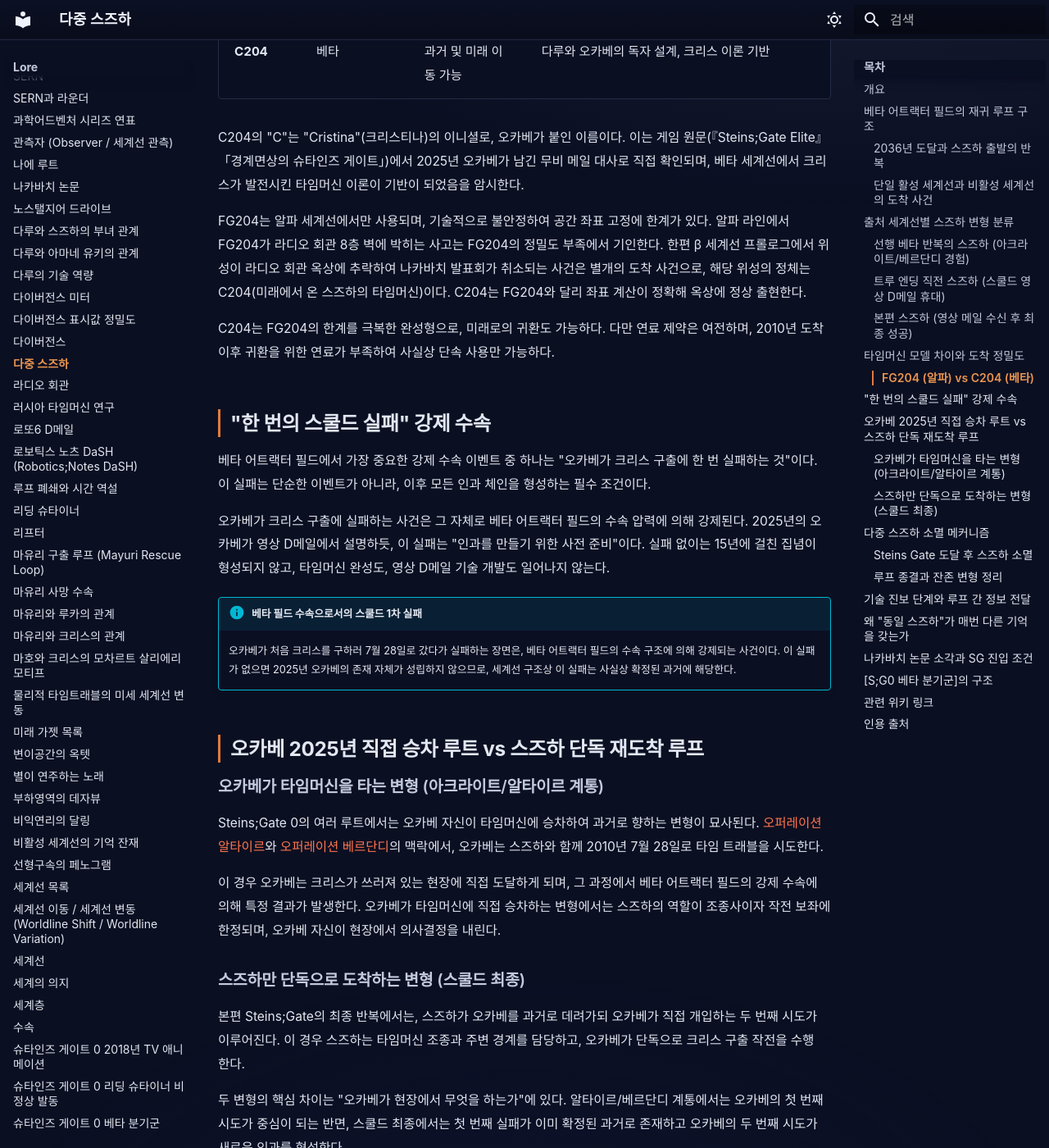
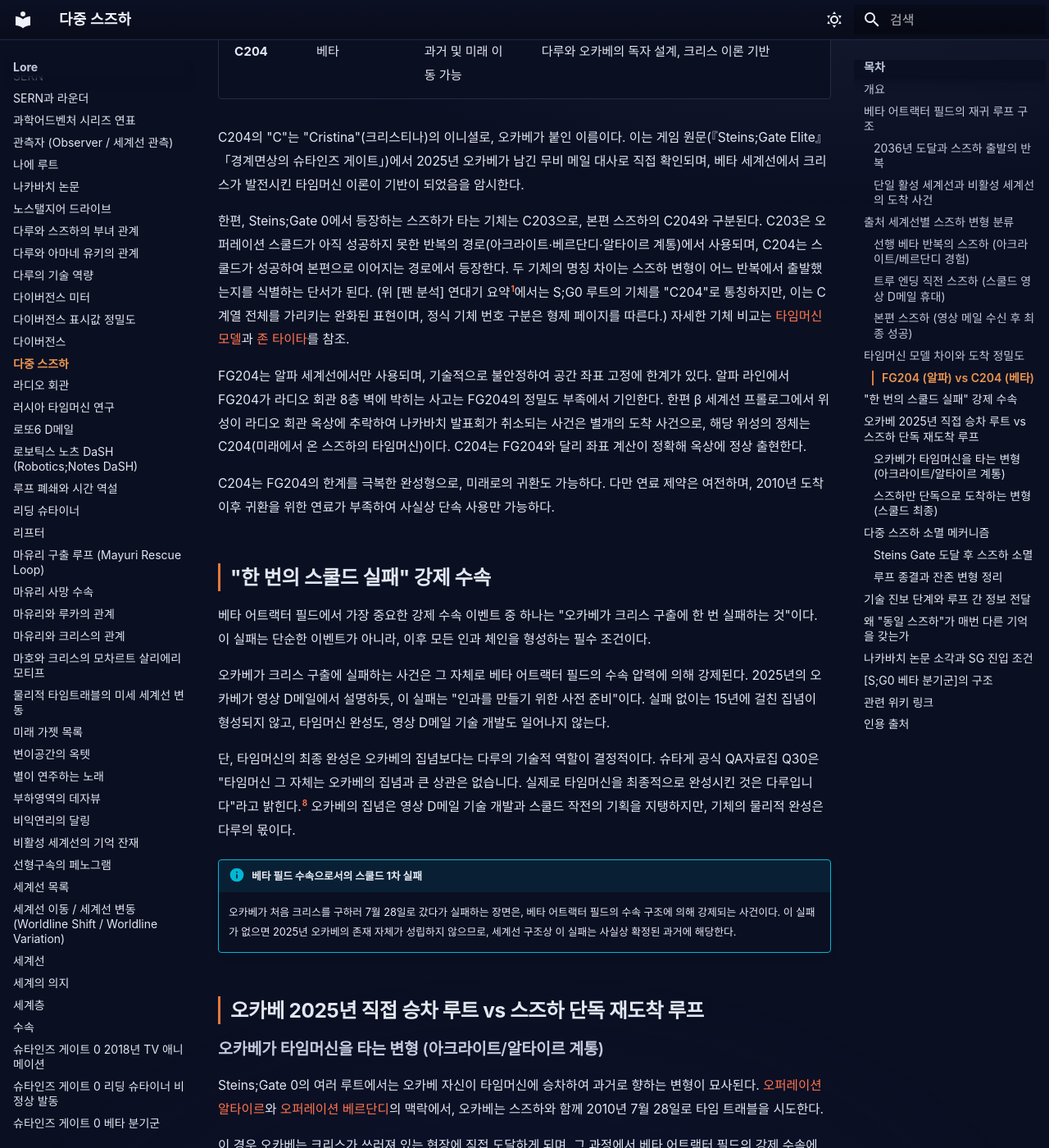
Before and after one commit to sgwiki/sgwiki.github.io, an MkDocs documentation site: the page built from wiki/lore/다중-스즈하.md, in a window 1280 px wide and 1400 px high, scrolled down 3015 px. Shown: the whole window at 82% size. Built offline with MkDocs 1.6.1 and Material for MkDocs 9.7.7, drawn with Linux system fonts in a browser that asks for light colours; some web fonts are replaced; some of the changed text lies outside the part shown.

Commit message:
fix(wiki): 다중-스즈하 — P10 63a53e92 패치 적용

```diff
--- a/wiki/lore/다중-스즈하.md
+++ b/wiki/lore/다중-스즈하.md
@@ -65,6 +65,8 @@ Steins;Gate 0 애니메이션과 비주얼 노벨 트루 엔딩에 해당하는
 
 C204의 "C"는 "Cristina"(크리스티나)의 이니셜로, 오카베가 붙인 이름이다. 이는 게임 원문(『Steins;Gate Elite』「경계면상의 슈타인즈 게이트」)에서 2025년 오카베가 남긴 무비 메일 대사로 직접 확인되며, 베타 세계선에서 크리스가 발전시킨 타임머신 이론이 기반이 되었음을 암시한다.
 
+한편, Steins;Gate 0에서 등장하는 스즈하가 타는 기체는 C203으로, 본편 스즈하의 C204와 구분된다. C203은 오퍼레이션 스쿨드가 아직 성공하지 못한 반복의 경로(아크라이트·베르단디·알타이르 계통)에서 사용되며, C204는 스쿨드가 성공하여 본편으로 이어지는 경로에서 등장한다. 두 기체의 명칭 차이는 스즈하 변형이 어느 반복에서 출발했는지를 식별하는 단서가 된다. (위 [팬 분석] 연대기 요약[^1]에서는 S;G0 루트의 기체를 "C204"로 통칭하지만, 이는 C 계열 전체를 가리키는 완화된 표현이며, 정식 기체 번호 구분은 형제 페이지를 따른다.) 자세한 기체 비교는 [타임머신 모델](타임머신-모델.md)과 [존 타이타](../캐릭터/존-타이타.md)를 참조.
+
 FG204는 알파 세계선에서만 사용되며, 기술적으로 불안정하여 공간 좌표 고정에 한계가 있다. 알파 라인에서 FG204가 라디오 회관 8층 벽에 박히는 사고는 FG204의 정밀도 부족에서 기인한다. 한편 β 세계선 프롤로그에서 위성이 라디오 회관 옥상에 추락하여 나카바치 발표회가 취소되는 사건은 별개의 도착 사건으로, 해당 위성의 정체는 C204(미래에서 온 스즈하의 타임머신)이다. C204는 FG204와 달리 좌표 계산이 정확해 옥상에 정상 출현한다.
 
 C204는 FG204의 한계를 극복한 완성형으로, 미래로의 귀환도 가능하다. 다만 연료 제약은 여전하며, 2010년 도착 이후 귀환을 위한 연료가 부족하여 사실상 단속 사용만 가능하다.
@@ -74,6 +76,8 @@ C204는 FG204의 한계를 극복한 완성형으로, 미래로의 귀환도 가
 베타 어트랙터 필드에서 가장 중요한 강제 수속 이벤트 중 하나는 "오카베가 크리스 구출에 한 번 실패하는 것"이다. 이 실패는 단순한 이벤트가 아니라, 이후 모든 인과 체인을 형성하는 필수 조건이다.
 
 오카베가 크리스 구출에 실패하는 사건은 그 자체로 베타 어트랙터 필드의 수속 압력에 의해 강제된다. 2025년의 오카베가 영상 D메일에서 설명하듯, 이 실패는 "인과를 만들기 위한 사전 준비"이다. 실패 없이는 15년에 걸친 집념이 형성되지 않고, 타임머신 완성도, 영상 D메일 기술 개발도 일어나지 않는다.
+
+단, 타임머신의 최종 완성은 오카베의 집념보다는 다루의 기술적 역할이 결정적이다. 슈타게 공식 QA자료집 Q30은 "타임머신 그 자체는 오카베의 집념과 큰 상관은 없습니다. 실제로 타임머신을 최종적으로 완성시킨 것은 다루입니다"라고 밝힌다.[^8] 오카베의 집념은 영상 D메일 기술 개발과 스쿨드 작전의 기획을 지탱하지만, 기체의 물리적 완성은 다루의 몫이다.
 
 !!! info "베타 필드 수속으로서의 스쿨드 1차 실패"
     오카베가 처음 크리스를 구하러 7월 28일로 갔다가 실패하는 장면은, 베타 어트랙터 필드의 수속 구조에 의해 강제되는 사건이다. 이 실패가 없으면 2025년 오카베의 존재 자체가 성립하지 않으므로, 세계선 구조상 이 실패는 사실상 확정된 과거에 해당한다.
@@ -117,7 +121,7 @@ Steins;Gate 0의 여러 루트에서는 오카베 자신이 타임머신에 승
 
         오카베가 처음 7월 28일로 돌아가 크리스를 구하려 했을 때, 베타 어트랙터 필드의 수속 압력은 예상치 못한 방식으로 작동했다. 오카베는 나카바치와 크리스의 다툼에 개입하려 했으나, 난투 중에 크리스가 굴러진 오카베의 주변에 있던 도구(연장)에 부딪히며 치명상을 입는다. 더 정확히는, 혼란 속에서 오카베 자신이 크리스를 찌르는 형국이 된다.
 
-        이것이 바로 프로로그에서 본편 오카베가 라디오 회관에서 목격했던 "피투성이의 크리스" 장면의 진상이다. 소리쳤던 것은 다름 아닌 미래에서 돌아온 오카베 자신이었으며, 과거의 오카베가 들었던 비명은 자신의 비명이었다. 이 자기참조적 사건이 베타 어트랙터 필드의 강제 수속 이벤트로 확립되며, 오카베가 반드시 한 번은 크리스의 죽음(으로 보이는 장면)을 직접 야기해야만 스쿨드 작전의 인과 체인이 성립하는 구조이다. 이 부트스트랩 시나리오는 『Steins;Gate Elite』 「경계면상의 슈타인즈 게이트」[^5]에서 2025년 오카베의 무비 메일("너 스스로 크리스를 죽였어")로 전달되며, [Steins;Gate EP23](https://steins-gate.fandom.com/wiki/S;G_(anime)_-_Ep.23)[^6]에서 동일 인과가 묘사된다. 단, 이것이 베타 루프 전체의 필연적 구조라는 서술은 팬 분석의 해석이며, 공식 매체에서 부트스트랩을 "가능성의 하나"로 한정하는지 여부는 별도 검증이 필요하다.
+        이것이 바로 프로로그에서 본편 오카베가 라디오 회관에서 목격했던 "피투성이의 크리스" 장면의 진상이다. 소리쳤던 것은 다름 아닌 미래에서 돌아온 오카베 자신이었으며, 과거의 오카베가 들었던 비명은 자신의 비명이었다. 이 자기참조적 사건이 베타 어트랙터 필드의 강제 수속 이벤트로 확립되며, 오카베가 반드시 한 번은 크리스의 죽음(으로 보이는 장면)을 직접 야기해야만 스쿨드 작전의 인과 체인이 성립하는 구조이다. 이 부트스트랩 시나리오는 『Steins;Gate Elite』 「경계면상의 슈타인즈 게이트」[^5]에서 2025년 오카베의 무비 메일("너 스스로 크리스를 죽였어")로 전달되며, [Steins;Gate EP23](https://steins-gate.fandom.com/wiki/S;G_(anime)_-_Ep.23)[^6]에서 동일 인과가 묘사된다. 공식적으로는 이 전개가 "가능성의 하나"로 한정된다. 슈타게 공식 QA자료집 Q30은 "크리스를 죽인 사람이 오카베"라는 전개는 "가장 극적이라서 그 전개로 그렸을 뿐"이며, 오카베가 직접 크리스를 죽이지 않는 행동을 취하더라도 챕터 6의 마유리 사망처럼 같은 미래로 수속되어 크리스는 다른 방식으로 사망한다고 밝힌다.[^8] 즉 부트스트랩 구조 자체는 베타 어트랙터 필드의 수속 압력에 의해 유효하되, "오카베가 직접 크리스를 찌른다"는 구체적 경로는 여러 가능성 중 가장 극적으로 채택된 하나일 뿐이다.
 
         [부트스트랩 크리스 사망 패러독스](크리스-사망의-부트스트랩-패러독스.md)에서 이 역설의 전체 구조를 확인할 수 있다.
 
@@ -193,3 +197,4 @@ Steins;Gate 0이 다루는 베타 어트랙터 필드의 분기군은 단일한
 [^5]: 『Steins;Gate Elite』 「경계면상의 슈타인즈 게이트」 — 본편 11장, 한국어 정본 (스즈하 소멸 장면 및 2025년 오카베 무비 메일: "형식은 'C204형'. C는 'Cristina'의 이니셜이다", "너 스스로 크리스를 죽였어")
 [^6]: [Steins;Gate EP23 — Upon the Interface of the Steins Gate](https://steins-gate.fandom.com/wiki/S;G_(anime)_-_Ep.23) — 애니메이션 시나리오 (동일 인과 전개)
 [^7]: 『The Mechanics of Steins;Gate』 v1.0.3 §4.1.3 "스즈하의 원래 세계선" — 본편 3장 타이타 대사(물리적 시간 여행 시 기억 보존) 인용. §2.2.4 의 '기억 재구성' 해석과의 긴장을 다룬다.
+[^8]: [슈타게 공식 QA자료집](../근거자료/공식/qa-자료집.md) — Q30. 크리스 사망 장면에서 "크리스를 죽인 사람이 오카베"는 가능성의 하나이며 가장 극적이라 그 전개로 그렸다는 개발진 공식 입장. 또한 "타임머신 그 자체는 오카베의 집념과 큰 상관은 없으며 실제로 완성시킨 것은 다루"라는 점을 명시.
```
